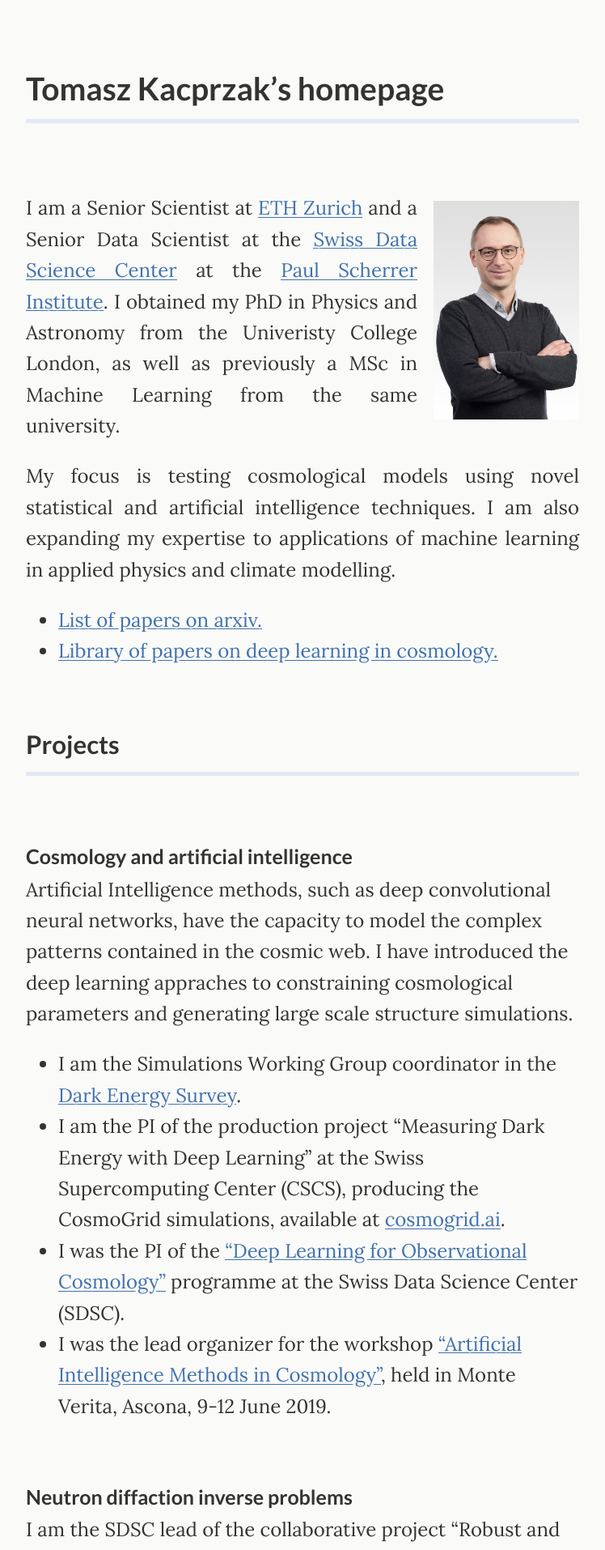
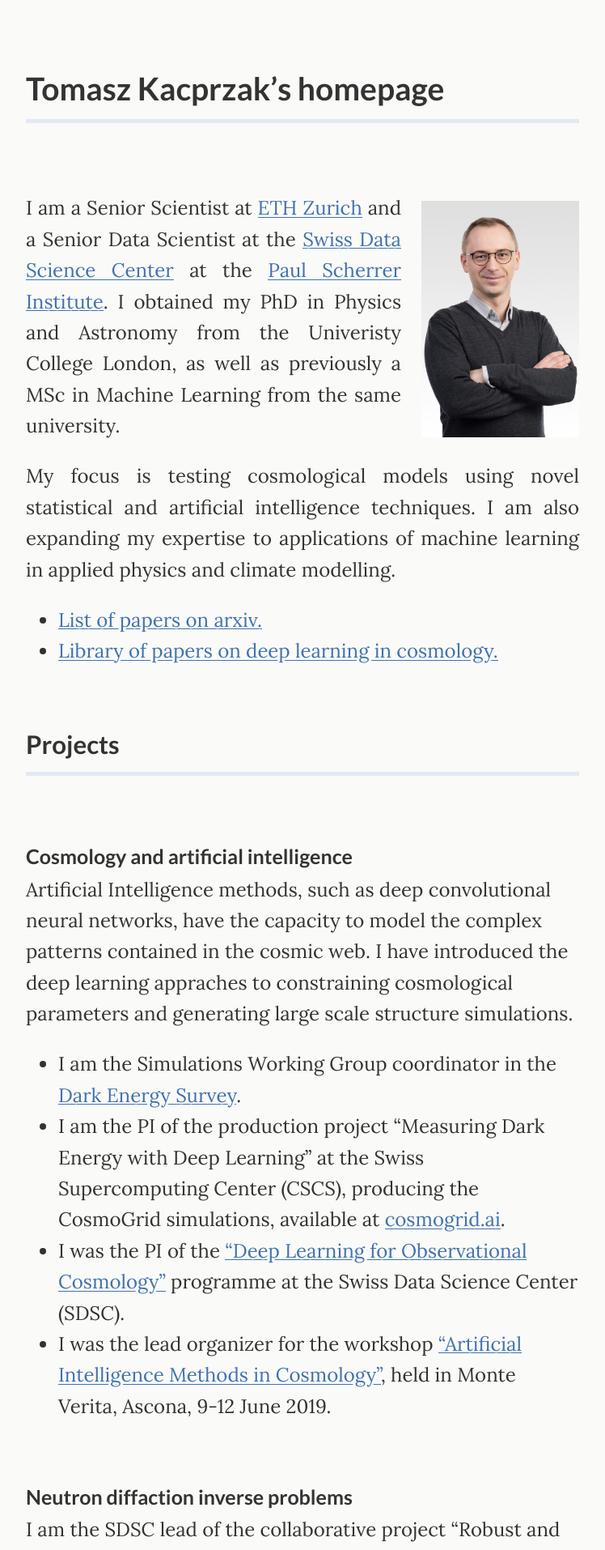
Before and after one commit to tomaszkacprzak/tomaszkacprzak.github.io, a Jekyll site: the page built from index.md, in a window 1280 px wide. Shown: the top 1914 px of the page at 81% size, without its empty margins (266-1014 px from the left). Built offline with Jekyll 4.4.1, drawn with Linux system fonts in a browser that asks for light colours.

Commit message:
Update index.md

```diff
--- a/index.md
+++ b/index.md
@@ -11,7 +11,7 @@ layout: default
 
 <br>
 
-<img style="padding: 10px 0px 20px 20px; float:right" width="200" src="assets/img/Kacprzak_Tomasz-684x1024.jpg" />
+<img style="padding: 10px 0px 25px 25px; float:right" width="220" src="assets/img/Kacprzak_Tomasz-684x1024.jpg" />
 <div style="text-align: justify">
 I am a Senior Scientist at [ETH Zurich](https://www.cosmology.ethz.ch) and a Senior Data Scientist at the [Swiss Data Science Center](https://www.datascience.ch) at the [Paul Scherrer Institute](https://www.psi.ch). I obtained my PhD in Physics and Astronomy from the Univeristy College London, as well as previously a MSc in Machine Learning from the same university.
 
```
